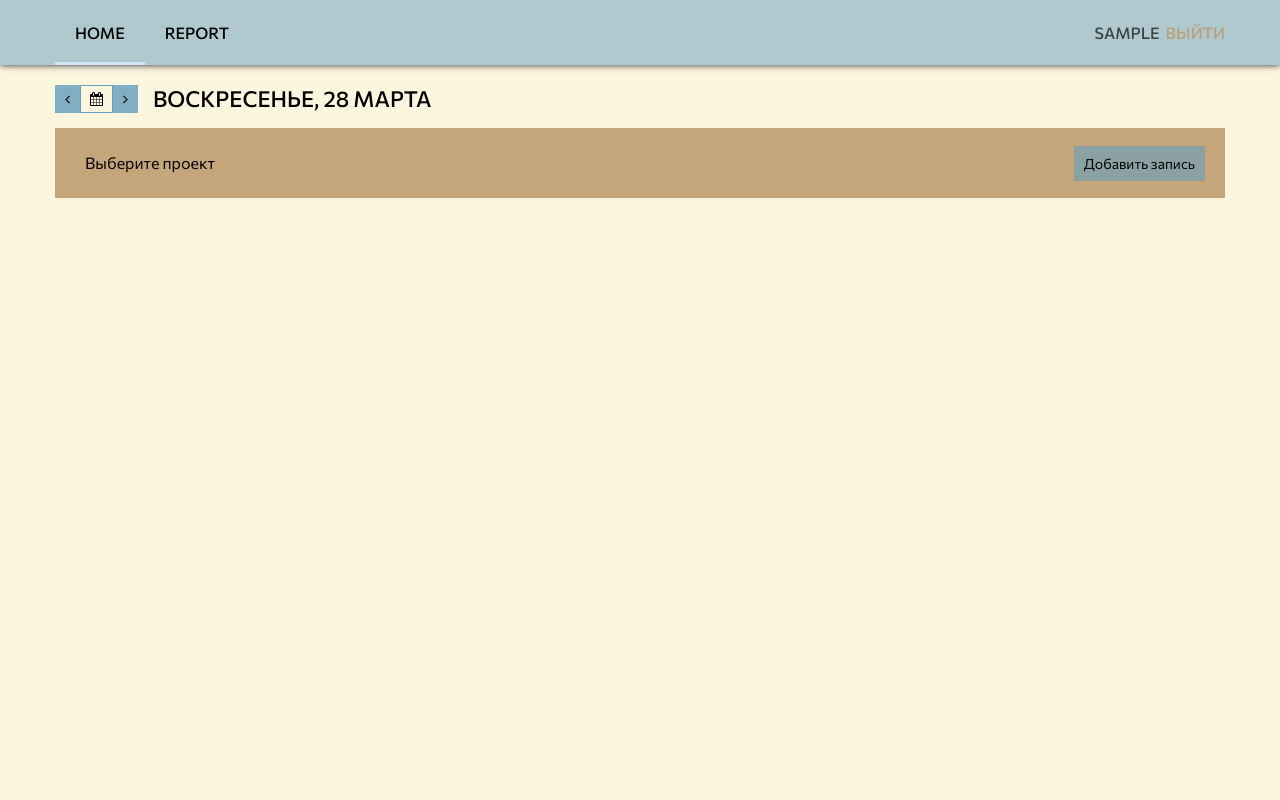
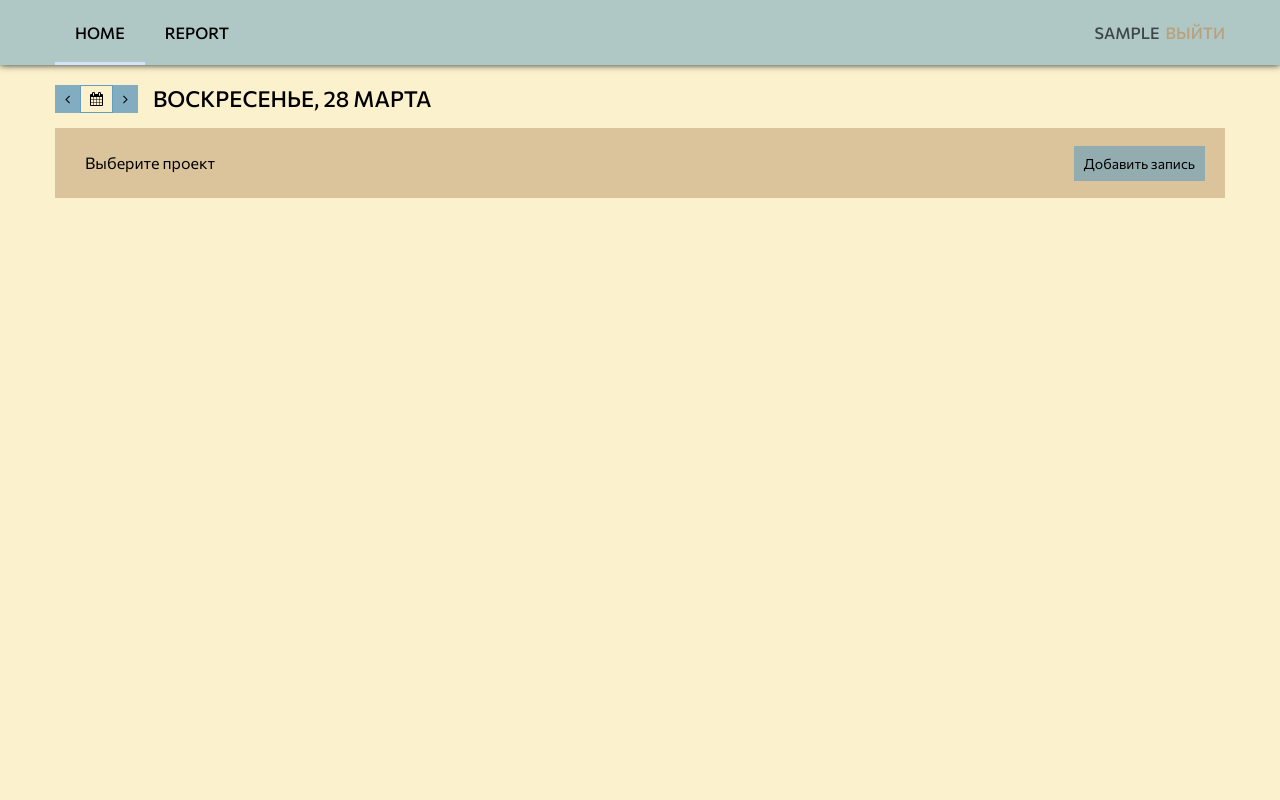
Before and after one commit to CheckListHW/TaskTimer, a Django app: page /project/active in a window 1280 px wide. Run offline with Django 3.2, Linux system fonts and the light colour scheme; the visitor is signed in with stand-in values (Sample User, id 1); data that the repository does not hold is empty; some libraries are stand-ins or nearby versions.

Commit message:
new Design

```diff
--- a/frontend/static/Common/css/ProjectActive.css
+++ b/frontend/static/Common/css/ProjectActive.css
@@ -4,11 +4,11 @@ body {
     font-size: 14px;
     -webkit-font-smoothing: antialiased;
 
-    background-color: rgba(251,238,193,0.5);
+    background-color: rgba(251,238,193,0.8);
 }
 
 *,
-*:before,
+*:before,.add_new_timer
 *:after {
     box-sizing: border-box;
 }
@@ -214,7 +214,7 @@ input:active, input:focus {
     height: 70px;
 
     color: #000;
-    background: rgba(188,152,106,0.85);
+    background: rgba(188,152,106,0.5);
 
     margin-bottom: 15px;
 }
@@ -351,7 +351,7 @@ input:active, input:focus {
     width: 100%;
     height: 70px;
 
-    background: rgba(188,152,106,0.85);
+    background: rgba(188,152,106,0.5);
 }
 
 .project_timer_title {
```
Also changed, not shown: 2 other files.
